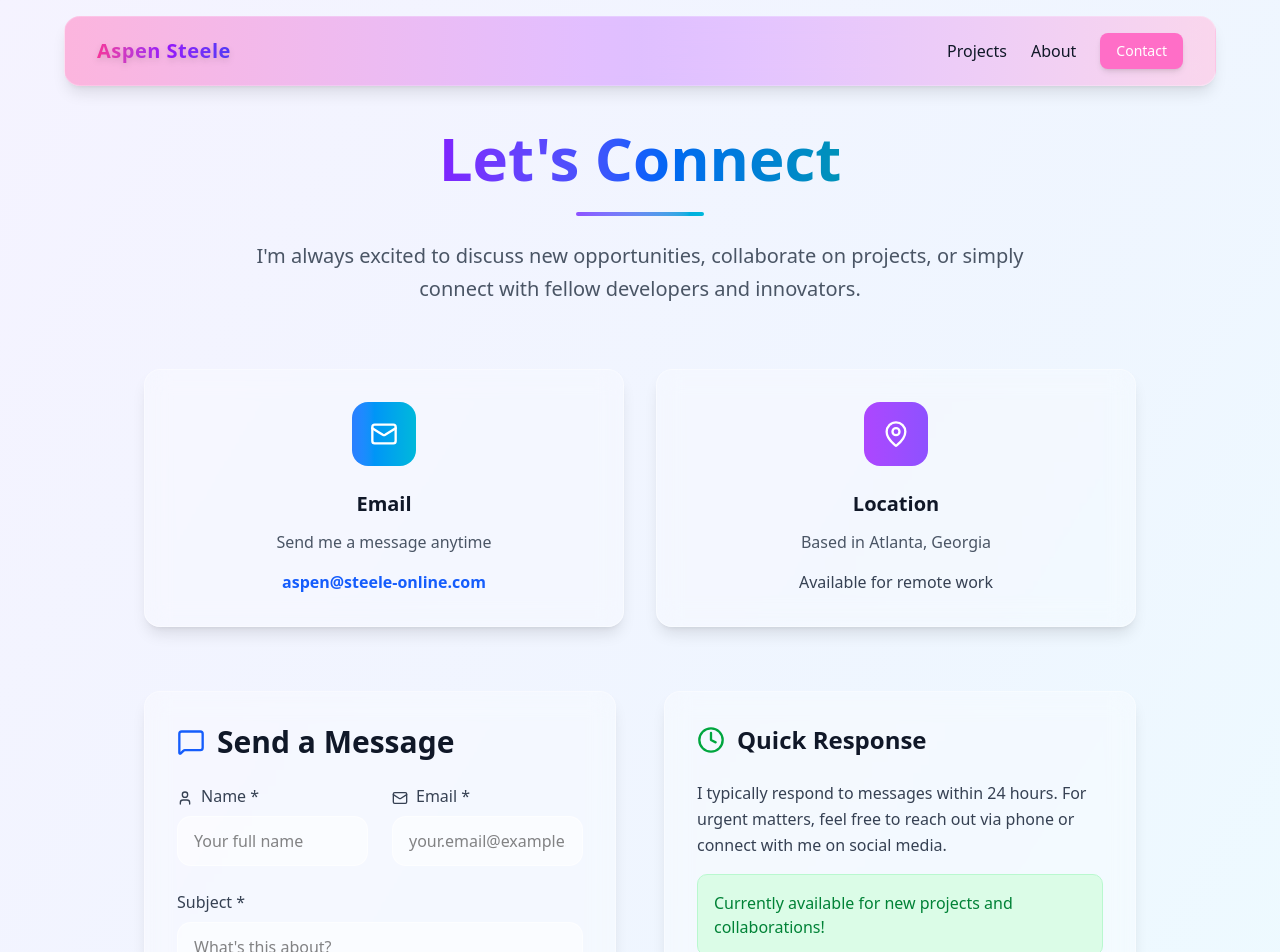
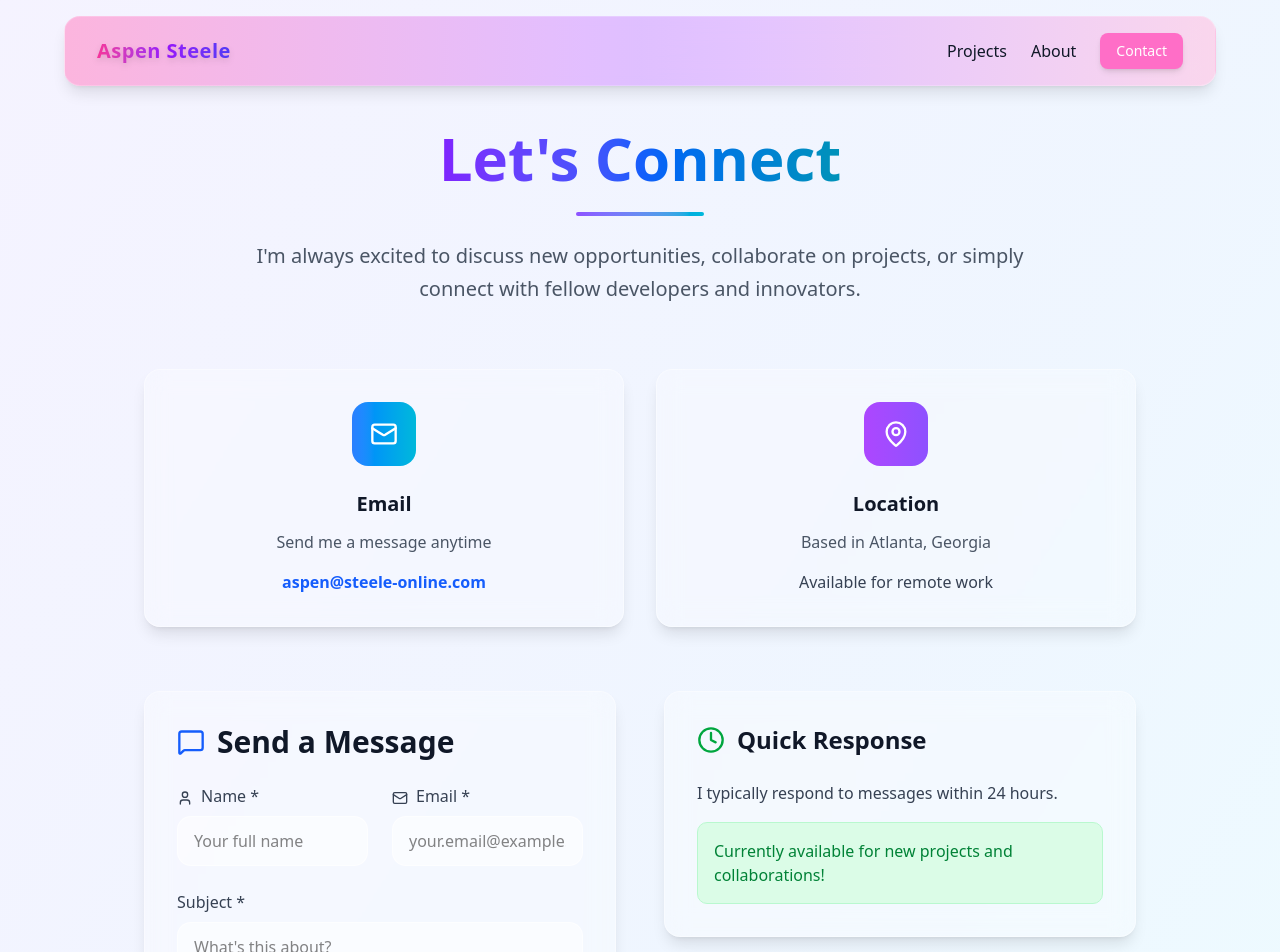
Before and after one commit to Asteele30/portfolio-web-2025, a Next.js app: page /contact in a window 1280 px wide. Shown: the top 952 px of the page. Built offline with nearby package versions, Linux system fonts and the light colour scheme.

Commit message:
added links to footer

```diff
--- a/src/app/contact/page.tsx
+++ b/src/app/contact/page.tsx
@@ -223,8 +223,7 @@ export default function ContactPage() {
                 <h3 className="text-2xl font-bold text-gray-900">Quick Response</h3>
               </div>
               <p className="text-gray-700 leading-relaxed mb-4">
-                I typically respond to messages within 24 hours. For urgent matters,
-                feel free to reach out via phone or connect with me on social media.
+                I typically respond to messages within 24 hours.
               </p>
               <div className="bg-green-100 border border-green-200 rounded-lg p-4">
                 <p className="text-green-700 font-medium">
--- a/src/components/sections/footer/Footer.tsx
+++ b/src/components/sections/footer/Footer.tsx
@@ -8,13 +8,13 @@ export default function Footer() {
       <div className="max-w-7xl mx-auto px-4 flex flex-col items-center gap-3 text-center">
         {/* Social Icons */}
         <div className="flex gap-5 text-2xl text-gray-800">
-          <Link href="https://github.com/" target="_blank" className="hover:text-pink-600 transition-colors">
+          <Link href="https://github.com/Asteele30" target="_blank" className="hover:text-pink-600 transition-colors">
             <FaGithub />
           </Link>
-          <Link href="https://linkedin.com/" target="_blank" className="hover:text-pink-600 transition-colors">
+          <Link href="https://www.linkedin.com/in/aspen-steele" target="_blank" className="hover:text-pink-600 transition-colors">
             <FaLinkedin />
           </Link>
-          <Link href="mailto:you@example.com" className="hover:text-pink-600 transition-colors">
+          <Link href="mailto:aspen@steele-online.com" className="hover:text-pink-600 transition-colors">
             <FaEnvelope />
           </Link>
         </div>
```
